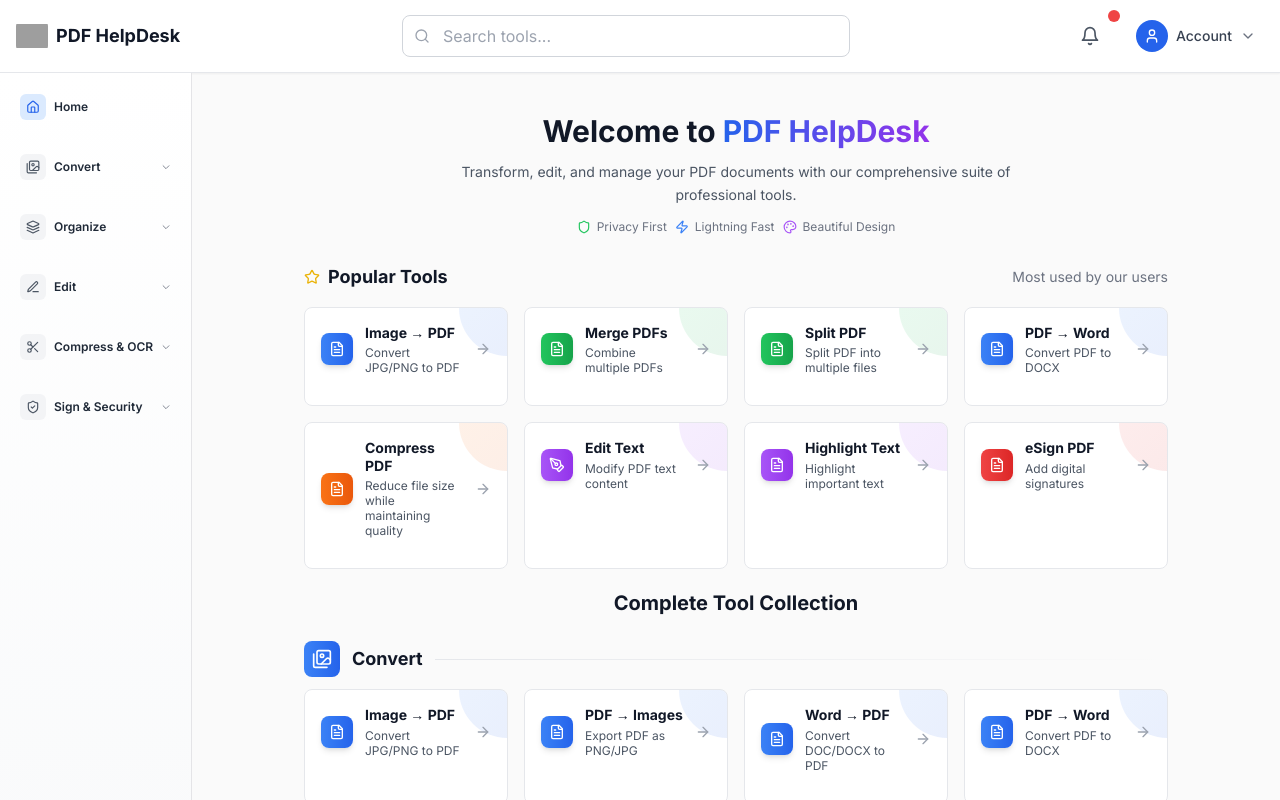
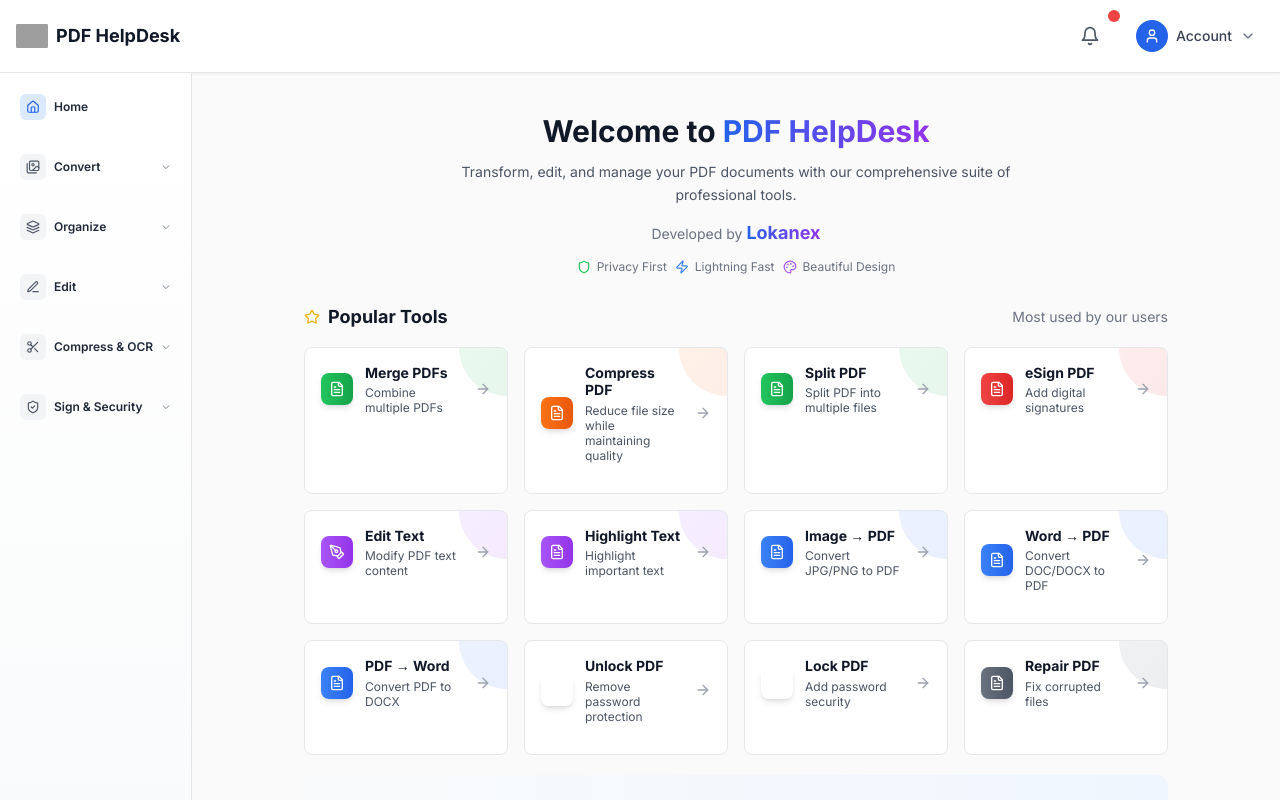
Before and after one commit to krishnareddy-gft/pdf-studio, a React (Vite) app: page / in a window 1280 px wide. Shown: the top 800 px of the page. Built offline with nearby package versions, Linux system fonts and the light colour scheme; grey boxes are pictures that could not be loaded.

Commit message:
Major updates: Remove search tools, add new popular tools (Unlock/Lock/Repair PDF), reorganize popular tools order, remove complete tool collection section, add Lokanex developer credit, add robots.txt for SEO

```diff
--- a/src/App.jsx
+++ b/src/App.jsx
@@ -64,7 +64,12 @@
   // Security tools
   password: () => <PlaceholderTool title="Password Protect" desc="Add password security to PDF documents" />,
   encrypt: () => <PlaceholderTool title="Encrypt PDF" desc="Advanced PDF encryption options" />,
-  watermark: WatermarkPDF
+  watermark: WatermarkPDF,
+
+  // Popular tools
+  unlockpdf: () => <PlaceholderTool title="Unlock PDF" desc="Remove password protection and restrictions from PDF documents" />,
+  lockpdf: () => <PlaceholderTool title="Lock PDF" desc="Add password protection and security restrictions to PDF files" />,
+  repairpdf: () => <PlaceholderTool title="Repair PDF" desc="Fix corrupted or damaged PDF files to restore functionality" />
 }
 
 export default function App() {
--- a/src/components/TopNav.jsx
+++ b/src/components/TopNav.jsx
@@ -1,20 +1,13 @@
 import React, { useState } from 'react'
 import {
-  Search, Bell, User, Settings, LogOut,
+  Bell, User, Settings, LogOut,
   ChevronDown, Menu, X
 } from 'lucide-react'
 
 export default function TopNav({ onNavigate }) {
   const [isAccountOpen, setIsAccountOpen] = useState(false)
   const [isMobileMenuOpen, setIsMobileMenuOpen] = useState(false)
-  const [searchQuery, setSearchQuery] = useState('')
   const [logoOk, setLogoOk] = useState(true)
-
-  const handleSearch = (e) => {
-    e.preventDefault()
-    // Implement search functionality
-    console.log('Searching for:', searchQuery)
-  }
 
   const handleLogout = () => {
     // Implement logout functionality
@@ -66,26 +59,12 @@
           </button>
         </div>
 
-        {/* Center Section - Search */}
-        <div className="flex-1 max-w-md mx-4 hidden md:block">
-          <form onSubmit={handleSearch} className="relative">
-            <Search className="absolute left-3 top-1/2 transform -translate-y-1/2 w-4 h-4 text-gray-400" />
-            <input
-              type="text"
-              placeholder="Search tools..."
-              value={searchQuery}
-              onChange={(e) => setSearchQuery(e.target.value)}
-              className="w-full pl-10 pr-4 py-2 border border-gray-300 rounded-lg focus:ring-2 focus:ring-blue-500 focus:border-transparent"
-            />
-          </form>
-        </div>
+        {/* Center Section - Spacer */}
+        <div className="flex-1"></div>
 
         {/* Right Section - Actions & Account */}
         <div className="flex items-center gap-3">
-          {/* Search Button for Mobile */}
-          <button className="md:hidden p-2 rounded-lg hover:bg-gray-100 transition-colors">
-            <Search className="w-5 h-5 text-gray-600" />
-          </button>
+
 
           {/* Notifications */}
           <button className="p-2 rounded-lg hover:bg-gray-100 transition-colors relative">
--- a/src/pages/Home.jsx
+++ b/src/pages/Home.jsx
@@ -32,7 +32,6 @@
       tools: [
         { key: 'merge', title: 'Merge PDFs', desc: 'Combine multiple PDFs' },
         { key: 'split', title: 'Split PDF', desc: 'Split PDF into multiple files' },
-        { key: 'organize', title: 'Reorder/Rotate', desc: 'Rearrange and rotate pages' },
         { key: 'extract', title: 'Extract Pages', desc: 'Extract specific pages' }
       ]
     },
@@ -74,22 +73,45 @@
         { key: 'sign', title: 'eSign PDF', desc: 'Add digital signatures' },
         { key: 'password', title: 'Password Protect', desc: 'Add password security' },
         { key: 'watermark', title: 'Add Watermark', desc: 'Brand your documents' },
-        { key: 'encrypt', title: 'Encrypt PDF', desc: 'Advanced encryption' }
+        { key: 'encrypt', title: 'Encrypt PDF', desc: 'Advanced encryption' },
+        { key: 'lockpdf', title: 'Lock PDF', desc: 'Add password protection' },
+        { key: 'unlockpdf', title: 'Unlock PDF', desc: 'Remove password protection' }
+      ]
+    },
+    {
+      id: 'tools',
+      title: 'Tools & Maintenance',
+      icon: Clock,
+      color: 'from-indigo-500 to-indigo-600',
+      bgColor: 'bg-indigo-50',
+      borderColor: 'border-indigo-200',
+      tools: [
+        { key: 'repairpdf', title: 'Repair PDF', desc: 'Fix corrupted or damaged files' },
+        { key: 'organize', title: 'Reorder/Rotate', desc: 'Rearrange and rotate pages' }
       ]
     },
 
   ]
 
-  // Popular tools selection - now with 8 tools
+  // Popular tools selection - first 4 must be: Merge, Compress, Split, eSign
   const popularTools = [
-    { key: 'imagetopdf', title: 'Image → PDF', desc: 'Convert JPG/PNG to PDF', category: 'convert' },
+    // Top 4 most important tools (must be first)
     { key: 'merge', title: 'Merge PDFs', desc: 'Combine multiple PDFs', category: 'organize' },
+    { key: 'compress', title: 'Compress PDF', desc: 'Reduce file size while maintaining quality', category: 'compress' },
     { key: 'split', title: 'Split PDF', desc: 'Split PDF into multiple files', category: 'organize' },
-    { key: 'pdftoword', title: 'PDF → Word', desc: 'Convert PDF to DOCX', category: 'convert' },
-    { key: 'compress', title: 'Compress PDF', desc: 'Reduce file size while maintaining quality', category: 'compress' },
+    { key: 'sign', title: 'eSign PDF', desc: 'Add digital signatures', category: 'sign' },
+
+    // Second 4 tools: Edit Text, Highlight Text, Image to PDF, Word to PDF
     { key: 'edittext', title: 'Edit Text', desc: 'Modify PDF text content', category: 'edit' },
     { key: 'highlight', title: 'Highlight Text', desc: 'Highlight important text', category: 'edit' },
-    { key: 'sign', title: 'eSign PDF', desc: 'Add digital signatures', category: 'sign' }
+    { key: 'imagetopdf', title: 'Image → PDF', desc: 'Convert JPG/PNG to PDF', category: 'convert' },
+    { key: 'wordtopdf', title: 'Word → PDF', desc: 'Convert DOC/DOCX to PDF', category: 'convert' },
+
+    // Additional popular tools
+    { key: 'pdftoword', title: 'PDF → Word', desc: 'Convert PDF to DOCX', category: 'convert' },
+    { key: 'unlockpdf', title: 'Unlock PDF', desc: 'Remove password protection', category: 'security' },
+    { key: 'lockpdf', title: 'Lock PDF', desc: 'Add password security', category: 'security' },
+    { key: 'repairpdf', title: 'Repair PDF', desc: 'Fix corrupted files', category: 'tools' }
   ]
 
   return (
@@ -102,6 +124,9 @@
         <p className="text-sm text-gray-600 max-w-xl mx-auto leading-relaxed">
           Transform, edit, and manage your PDF documents with our comprehensive suite of professional tools.
         </p>
+        <div className="text-sm text-gray-500">
+          Developed by <span className="bg-gradient-to-r from-blue-600 to-purple-600 bg-clip-text text-transparent font-bold text-lg">Lokanex</span>
+        </div>
         <div className="flex flex-wrap justify-center gap-2 text-xs text-gray-500">
           <div className="flex items-center gap-1.5">
             <Shield className="w-3.5 h-3.5 text-green-500" />
@@ -140,34 +165,7 @@
         </div>
       </div>
 
-      {/* All Categories */}
-      <div className="space-y-6">
-        <h2 className="text-xl font-bold text-gray-900 text-center">Complete Tool Collection</h2>
 
-        {categories.map(category => (
-          <div key={category.id} className="space-y-3">
-            <div className="flex items-center gap-3">
-              <div className={`p-2 rounded-lg bg-gradient-to-r ${category.color} text-white`}>
-                <category.icon className="w-5 h-5" />
-              </div>
-              <h3 className="text-lg font-bold text-gray-900">{category.title}</h3>
-              <div className="flex-1 h-px bg-gradient-to-r from-gray-200 to-transparent"></div>
-            </div>
-
-            <div className="grid grid-cols-1 sm:grid-cols-2 lg:grid-cols-3 xl:grid-cols-4 2xl:grid-cols-5 gap-4">
-              {category.tools.map(tool => (
-                <ToolCard
-                  key={tool.key}
-                  title={tool.title}
-                  desc={tool.desc}
-                  onClick={() => navigate(tool.key)}
-                  category={category.id}
-                />
-              ))}
-            </div>
-          </div>
-        ))}
-      </div>
 
       {/* Features Section */}
       <div className="bg-gradient-to-r from-gray-50 to-blue-50 rounded-xl p-6">
```
Also changed, not shown: public/robots.txt (added), 4 other files (tests, documents, lock files or other folders).
